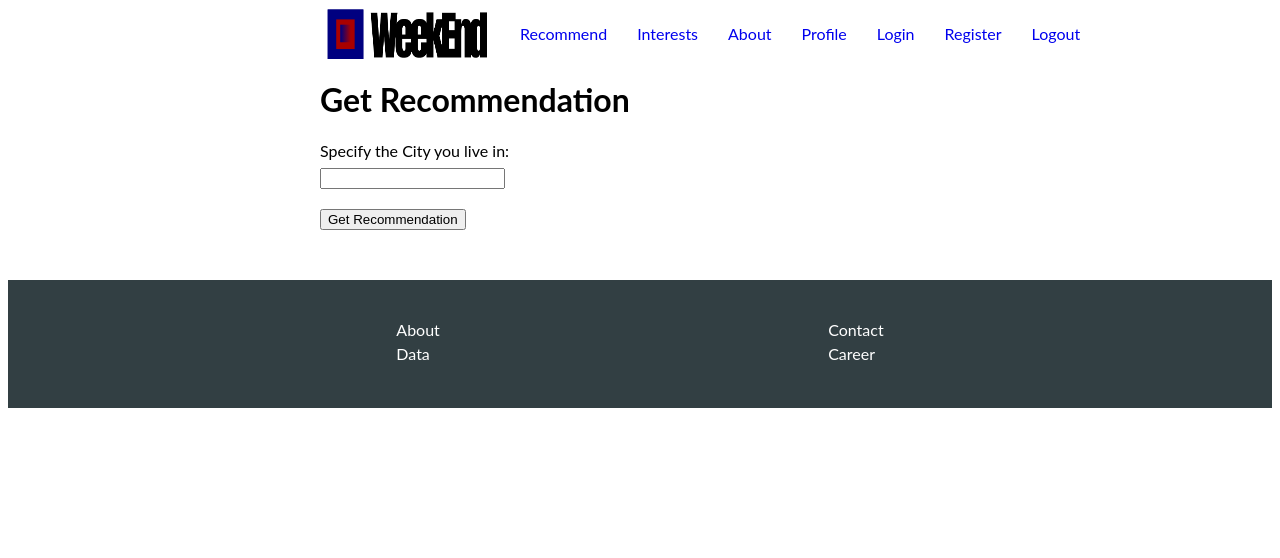
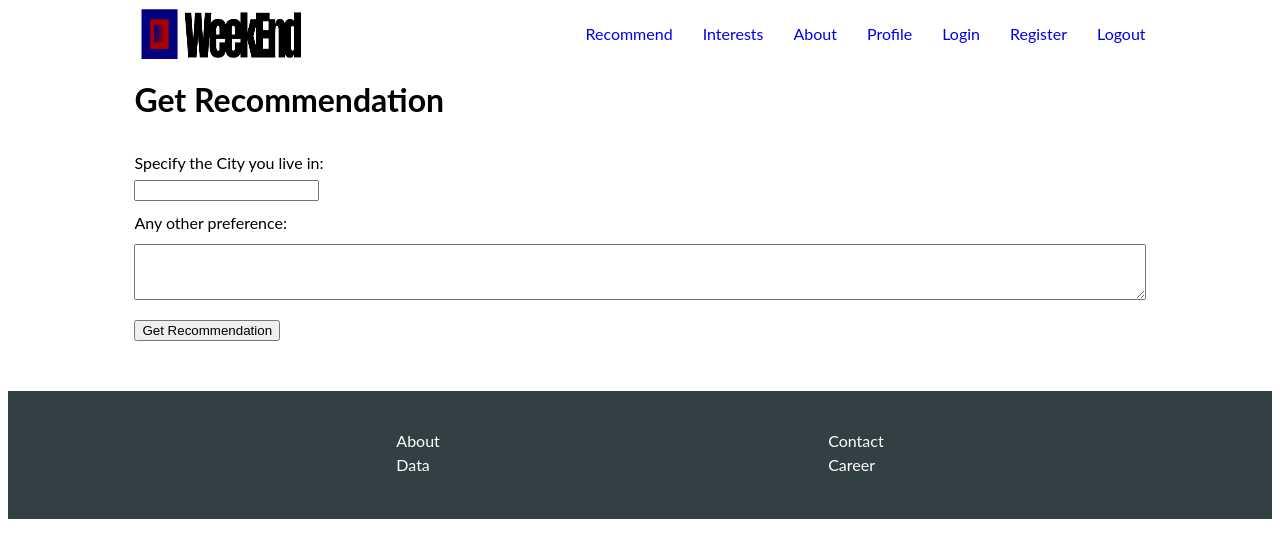
Before and after one commit to harshshredding/weekend, a Flask app: page /get-recommendation/ in a window 1280 px wide. Shown: the top 558 px of the page. Run offline with Flask 3, Linux system fonts and the light colour scheme; the visitor is signed in with stand-in values (Sample User, id 1).

Commit message:
add ability to specify additional preferences

```diff
--- a/app.py
+++ b/app.py
@@ -59,9 +59,12 @@ def create_app():
             return redirect(url_for('login'))
 
         city = request.form["city"]
+        additional = request.form["additional-info"]
+
         all_interests = get_all_interests(username)
         all_interests = [interest['text'] for interest in all_interests]
-        recommendation = get_recommendation(all_interests, city=city)
+
+        recommendation = get_recommendation(all_interests, city=city, additional=additional)
         recommendation = recommendation.strip()
         return render_template("show_recommendation.html", recommendation=recommendation)
 
--- a/static/css/styles.css
+++ b/static/css/styles.css
@@ -11,7 +11,7 @@ body {
 }
 
 .navbar {
-    max-width: 640px;
+    max-width: 80%;
     margin: 0px auto;
     display: flex;
     flex-direction: row;
@@ -34,7 +34,7 @@ body {
 }
 
 .main {
-    max-width: 640px;
+    max-width: 80%;
     margin: 8px auto;
 }
 
@@ -69,8 +69,18 @@ body {
     padding: 12px 12px;
 }
 
+.form__recommendation__textarea {
+    width: 100%;
+    padding: 12px 12px;
+    margin-top: 12px;
+}
+
 .form__button {
     margin-top: 20px;
+}
+
+.form__label {
+    margin-top: 12px;
 }
 
 .interest_entry {
--- a/templates/get_recommendation.html
+++ b/templates/get_recommendation.html
@@ -6,6 +6,8 @@
     <form action="/show-recommendation" method="POST" class="form">
         <label for="city" class="form__label">Specify the City you live in:</label>
         <input name="city" id="city_input" class="recommend__form__input">
+        <label for="additional-info" class="form__label">Any other preference:</label>
+        <textarea name="additional-info" id="additional_info_input" class="form__recommendation__textarea"></textarea>
         <button type="submit" class="form__button">Get Recommendation</button>
     </form>
 </div>
```
Also changed, not shown: gpt/recommendation.py (+5 -2 lines).
